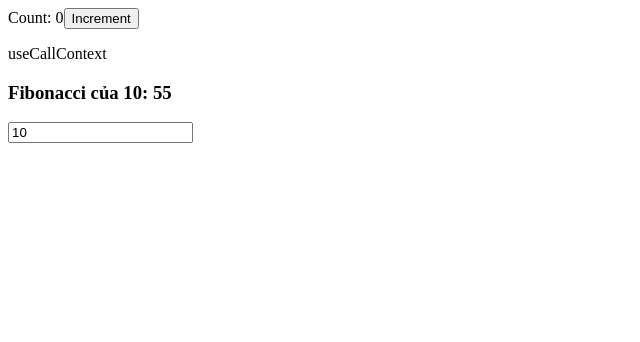
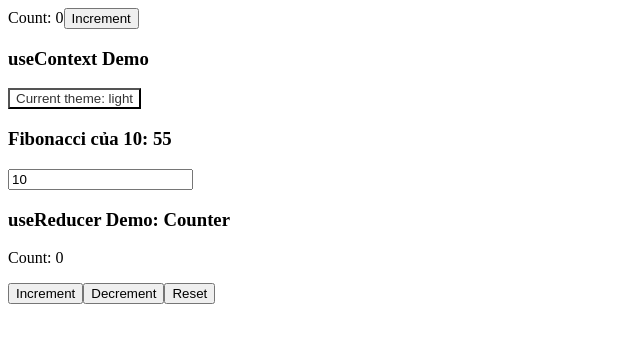
Before and after one commit to cuckoo01/TypeScript_ReactHooks_Demo, a React (Vite) app: page / in a window 1280 px wide. Shown: the top 342 px of the page, without its empty margins (0-640 px from the left). Built offline with nearby package versions, Linux system fonts and the light colour scheme.

Commit message:
useContext-useReducer

```diff
--- a/src/App.tsx
+++ b/src/App.tsx
@@ -1,4 +1,5 @@
 import { UseCallBackDemo, UseContextDemo, UseMemo } from "./reactHooks";
+import UseReducerDemo from "./reactHooks/useReducer/DemoLayout";
 
 function App() {
 
@@ -8,6 +9,7 @@ function App() {
             <UseCallBackDemo />
             <UseContextDemo/>
             <UseMemo/>
+            <UseReducerDemo/>
             {/* <UseContextDemo /> */}
         </>
     )
--- a/src/reactHooks/useContext/DemoLayout.tsx
+++ b/src/reactHooks/useContext/DemoLayout.tsx
@@ -1,11 +1,74 @@
+import React, { createContext, useContext, useState, ReactNode } from "react";
 
-const DemoLayout = () => {
-    return (
-        <>
-            <p>useCallContext</p>
+// 1. Long Vu
 
-        </>
-    )
+// 2. What is useContext: useContext là một Hook trong React được sử dụng để đọc và sử dụng giá trị từ React Context mà không cần component trung gian.
+
+// 3. How to use useContext:
+// - Đầu tiên, tạo một Context bằng React.createContext()
+// - Bọc component cha bằng Provider của Context và cung cấp giá trị
+// - Sử dụng useContext trong các component con để truy cập giá trị của Context
+
+// 4. Why use useContext:
+// - Tránh prop drilling (truyền props qua nhiều cấp component)
+// - Chia sẻ dữ liệu giữa nhiều component mà không cần truyền props
+// - Quản lý state global cho ứng dụng
+
+// 5. Example
+
+type ThemeContextType = {
+  theme: string;
+  toggleTheme: () => void;
 };
 
-export default DemoLayout;
+const ThemeContext = createContext<ThemeContextType>({
+  theme: "light",
+  toggleTheme: () => {},
+});
+
+type ThemeProviderProps = {
+  children: ReactNode;
+};
+
+const ThemeProvider: React.FC<ThemeProviderProps> = ({ children }) => {
+  const [theme, setTheme] = useState<string>("light");
+
+  const toggleTheme = () => {
+    setTheme((prevTheme) => (prevTheme === "light" ? "dark" : "light"));
+  };
+
+  return (
+    <ThemeContext.Provider value={{ theme, toggleTheme }}>
+      {children}
+    </ThemeContext.Provider>
+  );
+};
+
+const ThemedButton: React.FC = () => {
+  const { theme, toggleTheme } = useContext(ThemeContext);
+
+  return (
+    <button
+      onClick={toggleTheme}
+      style={{
+        background: theme === "light" ? "#fff" : "#333",
+        color: theme === "light" ? "#333" : "#fff",
+      }}
+    >
+      Current theme: {theme}
+    </button>
+  );
+};
+
+const UseContextDemo: React.FC = () => {
+  return (
+    <ThemeProvider>
+      <div>
+        <h3>useContext Demo</h3>
+        <ThemedButton />
+      </div>
+    </ThemeProvider>
+  );
+};
+
+export default UseContextDemo;
--- /dev/null
+++ b/src/reactHooks/useReducer/DemoLayout.tsx
@@ -0,0 +1,72 @@
+import React, { useReducer } from "react";
+
+// 1. Long Vu
+
+// 2. What is useReducer: useReducer là một Hook trong React được sử dụng để quản lý state phức tạp hơn,
+// đặc biệt khi state mới phụ thuộc vào state trước đó.
+
+// 3. How to use useReducer:
+// - Định nghĩa một reducer function nhận vào state và action, trả về state mới
+// - Gọi useReducer với reducer function và initial state
+// - Sử dụng state và dispatch function được trả về từ useReducer
+
+// 4. Why use useReducer:
+// - Quản lý state phức tạp hơn useState
+// - Xử lý logic update state một cách tập trung
+// - Tối ưu hiệu suất cho các components có nhiều update state phức tạp
+
+// 5. Example
+
+// Định nghĩa kiểu cho state
+type CounterState = {
+  count: number;
+};
+
+// Định nghĩa kiểu cho action
+type CounterAction =
+  | { type: "INCREMENT" }
+  | { type: "DECREMENT" }
+  | { type: "RESET" };
+
+// Định nghĩa reducer function
+const counterReducer = (
+  state: CounterState,
+  action: CounterAction
+): CounterState => {
+  switch (action.type) {
+    case "INCREMENT":
+      return { count: state.count + 1 };
+    case "DECREMENT":
+      return { count: state.count - 1 };
+    case "RESET":
+      return { count: 0 };
+    default:
+      return state;
+  }
+};
+
+// Component sử dụng useReducer
+const Counter: React.FC = () => {
+  const [state, dispatch] = useReducer(counterReducer, { count: 0 });
+
+  return (
+    <div>
+      <h3>useReducer Demo: Counter</h3>
+      <p>Count: {state.count}</p>
+      <button onClick={() => dispatch({ type: "INCREMENT" })}>Increment</button>
+      <button onClick={() => dispatch({ type: "DECREMENT" })}>Decrement</button>
+      <button onClick={() => dispatch({ type: "RESET" })}>Reset</button>
+    </div>
+  );
+};
+
+// Component chính
+const UseReducerDemo: React.FC = () => {
+  return (
+    <div>
+      <Counter />
+    </div>
+  );
+};
+
+export default UseReducerDemo;
```
